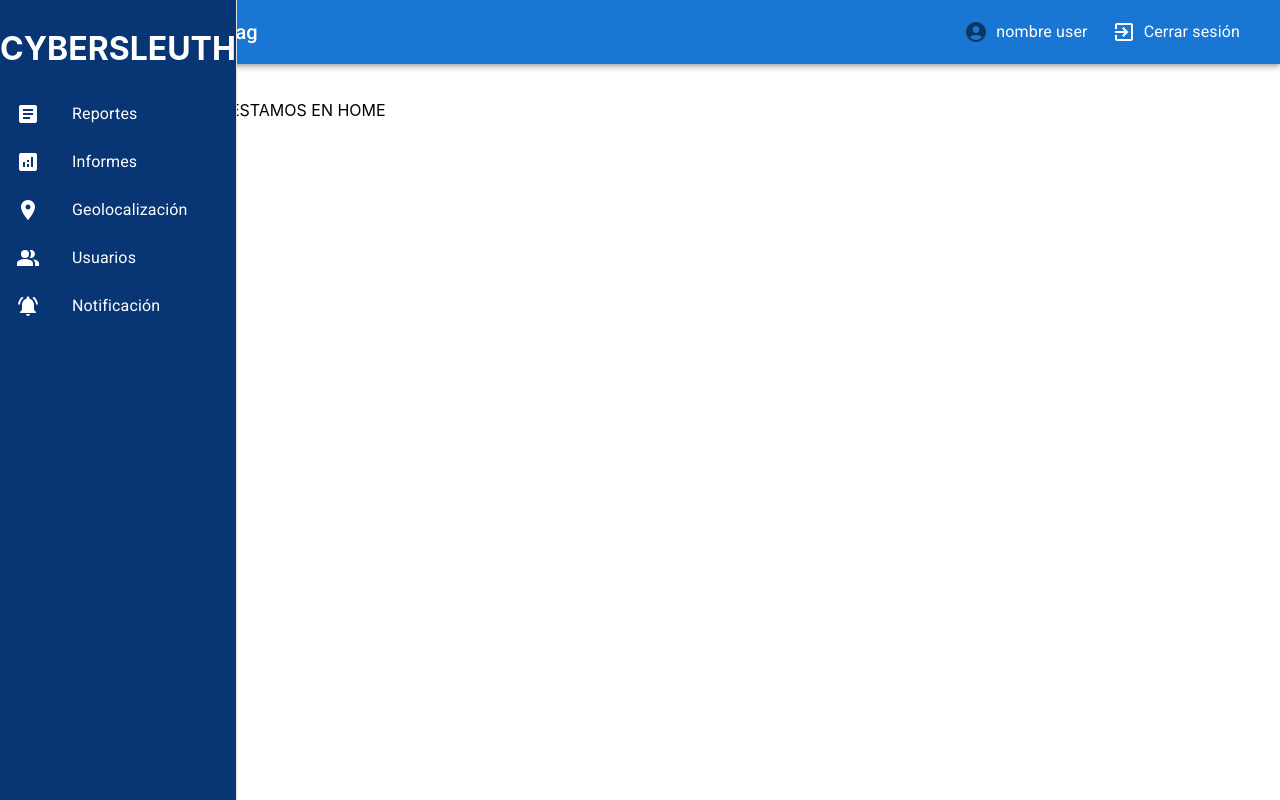
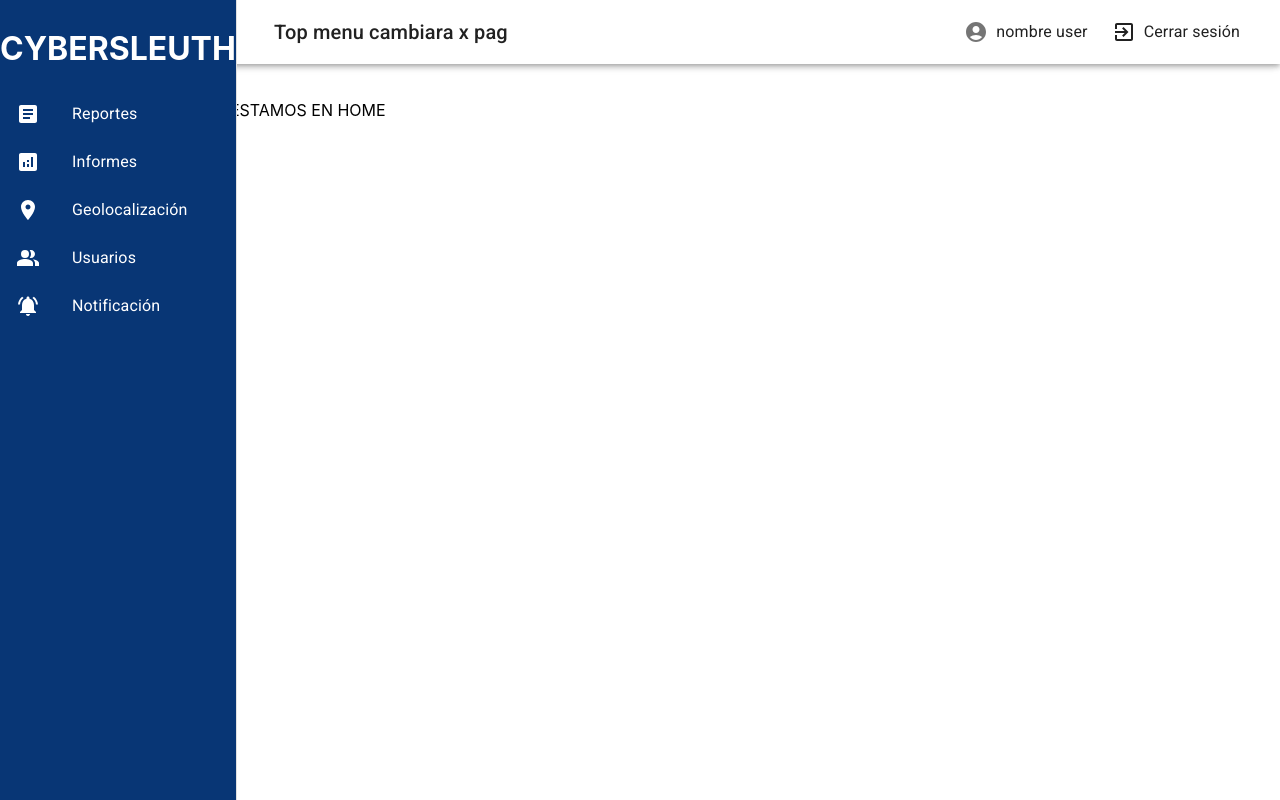
Before and after one commit to ValleGalan/front_inso2, a React (Create React App) app: page / in a window 1280 px wide. Built offline with nearby package versions, Linux system fonts and the light colour scheme.

Commit message:
estilos al top menu

```diff
--- a/src/components/TopMenu/TopMenu.js
+++ b/src/components/TopMenu/TopMenu.js
@@ -16,7 +16,7 @@ export function TopMenu() {
   };
  */
   return (
-    <AppBar position= "absolute">
+      <AppBar color="" style={{ paddingLeft: "250px" }}>
       <Toolbar>
         <Typography variant="h6" sx={{ flexGrow: 1 }} className="top-menu-texto">
         Top menu cambiara x pag
--- a/src/layouts/BasicLayout.css
+++ b/src/layouts/BasicLayout.css
@@ -4,7 +4,7 @@
   grid-template-rows: 55px 1fr;
   grid-template-areas:
     "menu"
-    "content";
+    "main-content";
   min-height: 100vh;
 }
 
@@ -13,5 +13,5 @@
 }
 
 .basic-layout__main-content {
-  grid-area: content;
+  grid-area: main-content;
 }
```
Also changed, not shown: src/components/TopMenu/TopMenu.css (line endings or trailing spaces).
